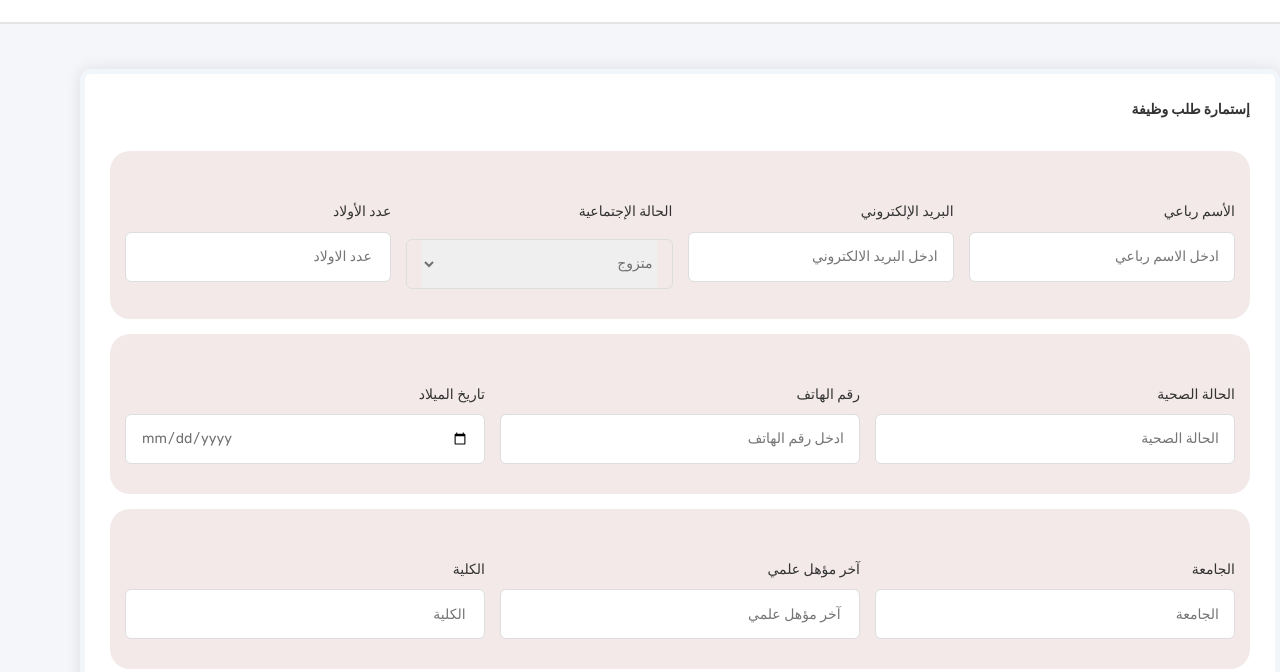
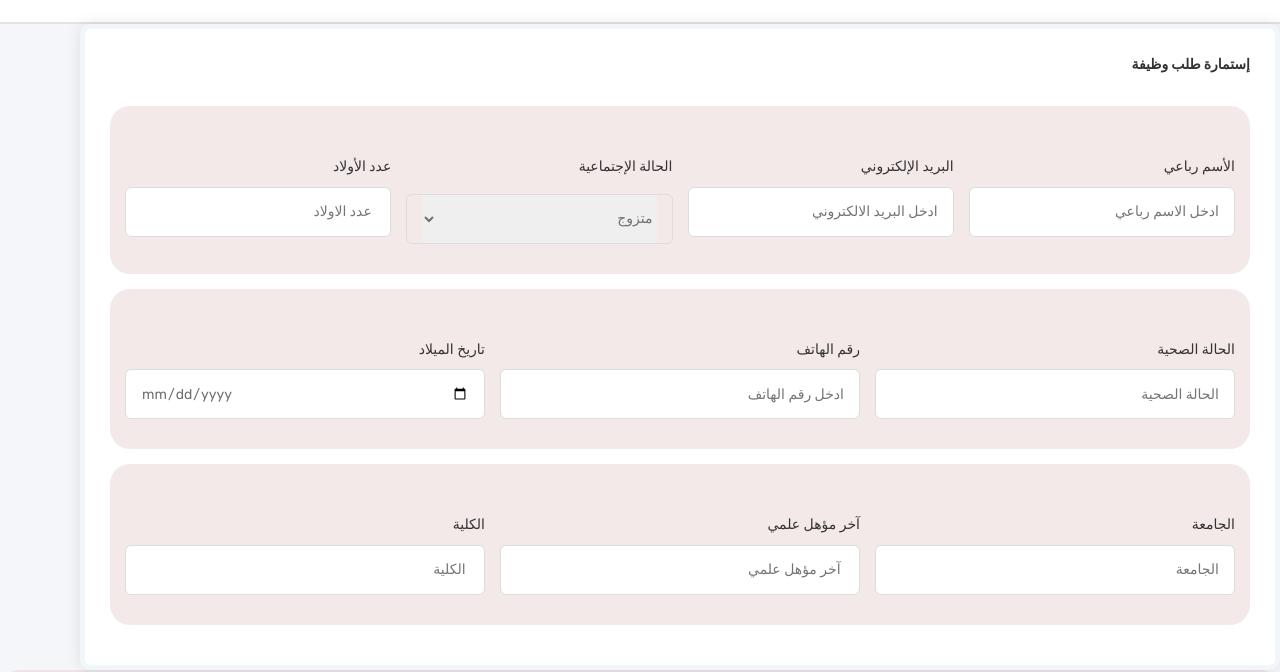
Before and after one commit to scorpionib24/alkooda, a plain HTML site: page job2.html in a window 1280 px wide. Shown: the part 128-800 px from the top of the page. Drawn offline with Linux system fonts and the light colour scheme; files whose address does not match are found by name.

Commit message:
Update job2.html

```diff
--- a/job2.html
+++ b/job2.html
@@ -56,8 +56,9 @@
 
 
 
-  <br><br>
-    <section class="container">
+
+    <section>
+	<div class="container">
       <div class=" text-center">
 
         <h1 > إستمارة طلب وظيفة</h1>
@@ -209,7 +210,8 @@
      </div>
         <button>ارسال البيانات</button>
       </form>
-    </section>
+      </div>
+      </section>
 
     <footer>
         <div class="contanier">
```
